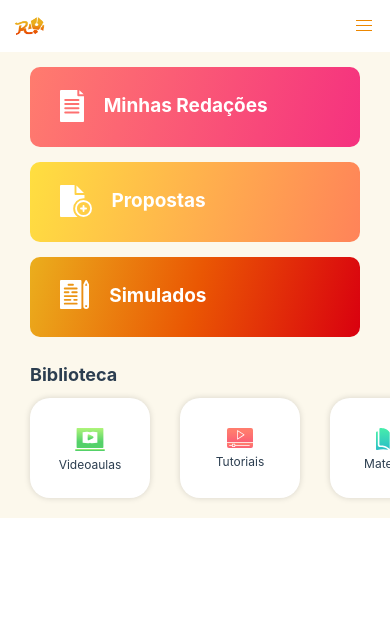
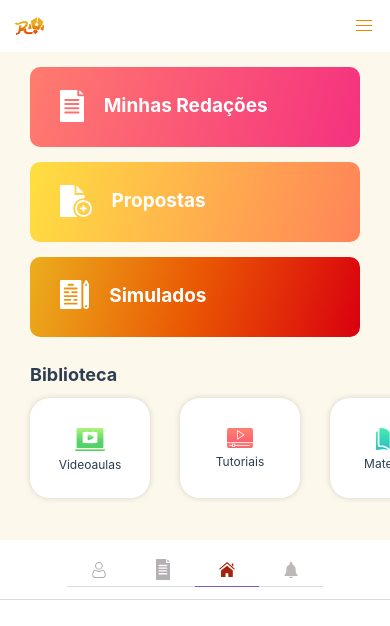
Before and after one commit to GabrielTura/internship-project, a Vue app: page /dashboard in a window 390 px wide. Shown: the top 626 px of the page. Built offline with nearby package versions, Linux system fonts and the light colour scheme.

Commit message:
Making DashboardFooter - Mobile Layout

```diff
--- a/src/components/DashboardMain.vue
+++ b/src/components/DashboardMain.vue
@@ -203,6 +203,30 @@
                         </slide>
                     </carousel>
                 </div>
+                <div class="tabs is-centered">
+                    <ul>
+                        <li>
+                            <a>
+                                <span class="icon is-small"><img src="../assets/profile.svg" /></span>
+                            </a>
+                        </li>
+                        <li>
+                            <a>
+                                <span class="icon is-small"><img src="../assets/file.svg" /></span>
+                            </a>
+                        </li>
+                        <li class="is-active">
+                            <a>
+                                <span class="icon is-small"><img src="../assets/home.svg" /></span>
+                            </a>
+                        </li>
+                        <li>
+                            <a>
+                                <span class="icon is-small"><img src="../assets/notification.svg" /></span>
+                            </a>
+                        </li>
+                    </ul>
+                </div>
             </div>
         </div>
 </div>
--- a/src/scss/_DashboardMain.scss
+++ b/src/scss/_DashboardMain.scss
@@ -91,6 +91,11 @@
         white-space: nowrap;
         font-size: 12px;
         cursor: pointer;
+    }
+    .tabs{
+        margin-top: 22px;
+        background-color: #fff;
+        height: 60px;
     }
     .VueCarousel-dot-container{
         display: none !important;
```
